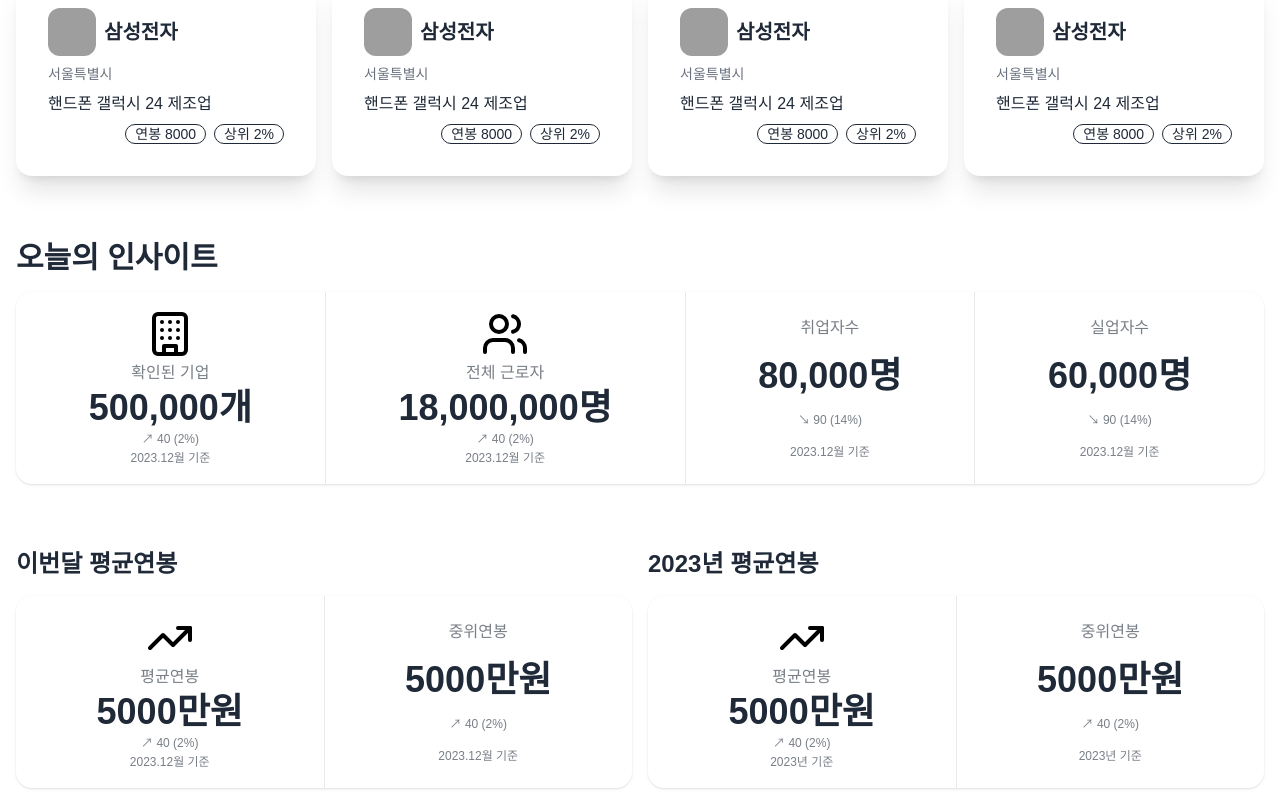
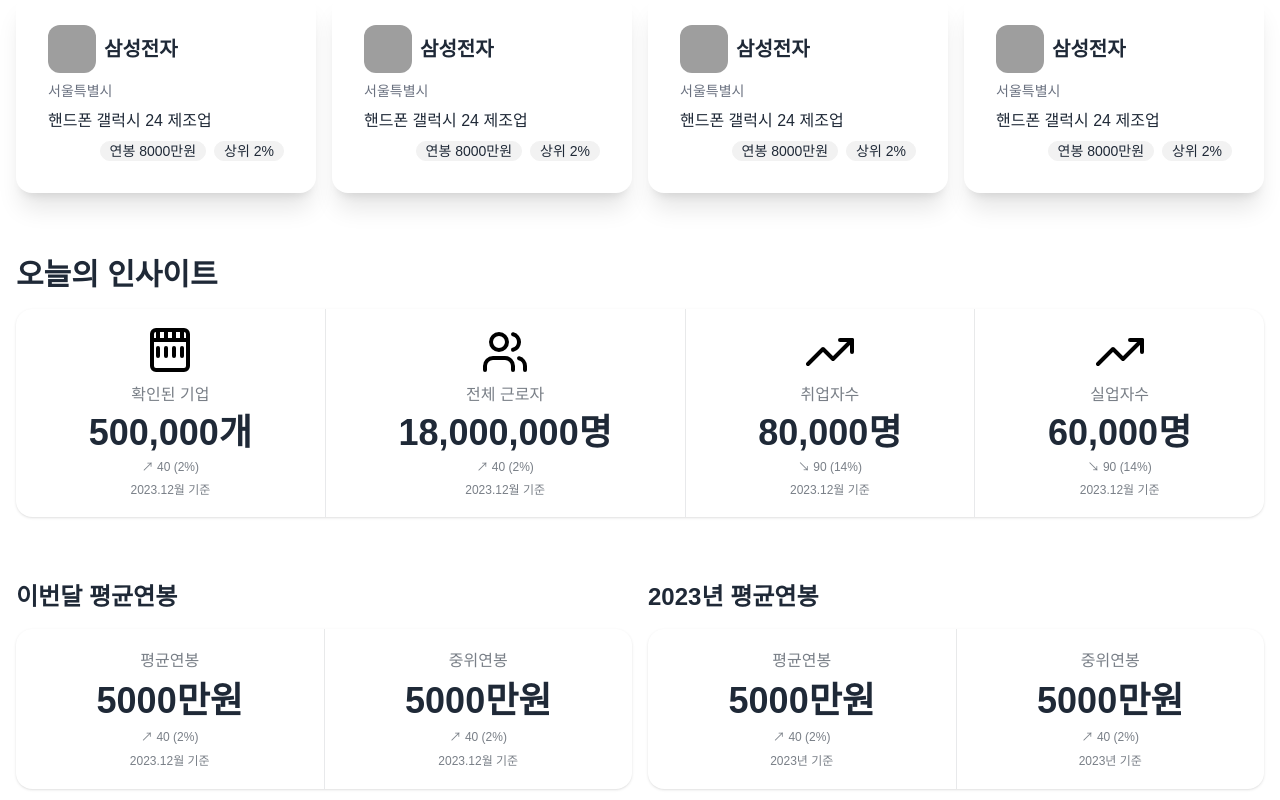
Before and after one commit to shing100/EnterpriseNationalPensionFrontend, a Next.js app: page / in a window 1280 px wide. Shown: the part 560-1360 px from the top of the page. Built offline with nearby package versions, Linux system fonts and the light colour scheme; grey boxes are pictures that could not be loaded.

Commit message:
[20240214] 메인화면 ui 변경

```diff
--- a/package.json
+++ b/package.json
@@ -13,6 +13,7 @@
     "next": "14.1.0",
     "react": "^18",
     "react-dom": "^18",
+    "react-hook-form": "^7.50.1",
     "swr": "^2.2.4"
   },
   "devDependencies": {
--- a/src/app/layout.tsx
+++ b/src/app/layout.tsx
@@ -2,6 +2,7 @@
 import type {Metadata} from "next";
 import {SWRProvider} from "@/app/SWRProvider";
 import Footer from "@/components/footer";
+import Navbar from "@/components/navbar";
 
 //const inter = Inter({ subsets: ["latin"] });
 
@@ -15,14 +16,17 @@
   return (
       <html lang="ko" data-theme={"light"}>
           <body >
-      <div className="w-full max-w-screen-2xl  mx-auto">
+              <div className="w-full max-w-screen-2xl mx-auto">
+                <Navbar />
+              </div>
+              <hr className="mb-4"/>
+              <div className="w-full max-w-screen-2xl mx-auto">
                 <SWRProvider>
                   {children}
                 </SWRProvider>
               </div>
+              <Footer />
           </body>
-      <hr />
-      <Footer />
       </html>
   )
 }
--- a/src/app/page.tsx
+++ b/src/app/page.tsx
@@ -1,61 +1,73 @@
 "use client";
-import Footer from "@/components/footer";
+import React, {useState} from "react";
+import { useForm } from "react-hook-form";
 import Card from "@/components/card";
-import Navbar from "@/components/navbar";
 import Table from "@/components/table";
 
+interface IconProps {
+    className?: string;
+}
+
 export default function Home() {
+    const { register, watch } = useForm();
+    const searchTerm = watch('search');
     return (
     <div>
-        <Navbar />
         <div className={"min-h-screen"}>
             <div className="relative rounded-2xl bg-cover bg-center h-96 text-white flex flex-col justify-center items-center" style={{backgroundImage: "url('https://cdn.pixabay.com/photo/2017/08/07/06/18/people-2600578_1280.jpg')"}}>
                 <h1 className="text-2xl md:text-4xl font-bold mb-4 px-4">모든 기업 정보를 한 번에 무료로 확인하세요.</h1>
                 <div className="flex items-center w-3/4 md:w-1/2">
                     <div className="absolute ml-3 ">
                         <svg xmlns="http://www.w3.org/2000/svg" className="h-5 w-5 text-gray-500" viewBox="0 0 20 20" fill="currentColor">
-                            <path fill-rule="evenodd" d="M8 4a4 4 0 100 8 4 4 0 000-8zM2 8a6 6 0 1110.89 3.476l4.817 4.817a1 1 0 01-1.414 1.414l-4.816-4.816A6 6 0 012 8z" clip-rule="evenodd" />
+                            <path fillRule="evenodd" d="M8 4a4 4 0 100 8 4 4 0 000-8zM2 8a6 6 0 1110.89 3.476l4.817 4.817a1 1 0 01-1.414 1.414l-4.816-4.816A6 6 0 012 8z" clipRule="evenodd" />
                         </svg>
                     </div>
-                    <input type="text" placeholder="기업명 검색..." className="input input-bordered pl-10 p-2 w-full rounded-lg text-gray-700" />
+                    <input
+                        {...register('search')}
+                        type="text"
+                        placeholder="기업명 검색..."
+                        className="input input-bordered pl-10 p-2 w-full rounded-lg text-gray-700"
+                    />
                 </div>
             </div>
             <section className={"py-8 px-4"}>
                 <div className={"container mx-auto"}>
                     <h1 className={"text-3xl font-bold mb-4"}>오늘의 기업</h1>
                     <div className={"grid gap-4 grid-cols-1 sm:grid-cols-2 lg:grid-cols-4"}>
-                        <Card />
-                        <Card />
-                        <Card />
-                        <Card />
+                        <Card/>
+                        <Card/>
+                        <Card/>
+                        <Card/>
                     </div>
                 </div>
             </section>
             <section className={"py-8 px-4"}>
                 <div>
                     <h2 className="text-3xl font-bold mb-4">오늘의 인사이트</h2>
-                    <div className="w-full h-48 stats shadow">
+                    <div className="w-full h-52 stats shadow">
                         <div className="stat place-items-center">
-                            <BuildingIcon className="w-12 h-12 text-black" />
+                            <BuildingIcon className="w-12 h-12 text-black"/>
                             <div className="stat-title">확인된 기업</div>
                             <div className="stat-value">500,000개</div>
                             <div className="stat-desc ">↗︎ 40 (2%)</div>
                             <div className="stat-desc ">2023.12월 기준</div>
                         </div>
                         <div className="stat place-items-center">
-                            <UsersIcon className="w-12 h-12 text-black" />
+                            <UsersIcon className="w-12 h-12 text-black"/>
                             <div className="stat-title">전체 근로자</div>
                             <div className="stat-value">18,000,000명</div>
                             <div className="stat-desc">↗︎ 40 (2%)</div>
                             <div className="stat-desc ">2023.12월 기준</div>
                         </div>
                         <div className="stat place-items-center">
+                            <TrendingUpIcon className="w-12 h-12 text-black"/>
                             <div className="stat-title">취업자수</div>
                             <div className="stat-value">80,000명</div>
                             <div className="stat-desc">↘︎ 90 (14%)</div>
                             <div className="stat-desc ">2023.12월 기준</div>
                         </div>
                         <div className="stat place-items-center">
+                            <TrendingUpIcon className="w-12 h-12 text-black"/>
                             <div className="stat-title">실업자수</div>
                             <div className="stat-value">60,000명</div>
                             <div className="stat-desc">↘︎ 90 (14%)</div>
@@ -68,9 +80,8 @@
                 <div className="grid grid-cols-1 md:grid-cols-2 gap-4">
                     <div>
                         <h2 className="text-2xl font-bold mb-4">이번달 평균연봉</h2>
-                        <div className="w-full h-48 stats shadow">
+                        <div className="w-full h-40 stats shadow">
                             <div className="stat place-items-center">
-                                <TrendingUpIcon className="w-12 h-12 text-black" />
                                 <div className="stat-title">평균연봉</div>
                                 <div className="stat-value">5000만원</div>
                                 <div className="stat-desc ">↗︎ 40 (2%)</div>
@@ -86,9 +97,8 @@
                     </div>
                     <div>
                         <h2 className="text-2xl font-bold mb-4">2023년 평균연봉</h2>
-                        <div className="w-full h-48 stats shadow">
+                        <div className="w-full h-40 stats shadow">
                             <div className="stat place-items-center">
-                                <TrendingUpIcon className="w-12 h-12 text-black" />
                                 <div className="stat-title">평균연봉</div>
                                 <div className="stat-value">5000만원</div>
                                 <div className="stat-desc ">↗︎ 40 (2%)</div>
@@ -105,82 +115,43 @@
                 </div>
             </section>
             <section className="py-8 px-4">
-                <Table />
+                <Table/>
             </section>
         </div>
     </div>
   );
 }
 
-function BuildingIcon(props) {
-    return (
-        <svg
-            {...props}
-            xmlns="http://www.w3.org/2000/svg"
-            width="24"
-            height="24"
-            viewBox="0 0 24 24"
-            fill="none"
-            stroke="currentColor"
-            strokeWidth="2"
-            strokeLinecap="round"
-            strokeLinejoin="round"
-        >
-            <rect width="16" height="20" x="4" y="2" rx="2" ry="2" />
-            <path d="M9 22v-4h6v4" />
-            <path d="M8 6h.01" />
-            <path d="M16 6h.01" />
-            <path d="M12 6h.01" />
-            <path d="M12 10h.01" />
-            <path d="M12 14h.01" />
-            <path d="M16 10h.01" />
-            <path d="M16 14h.01" />
-            <path d="M8 10h.01" />
-            <path d="M8 14h.01" />
+
+const BuildingIcon: React.FC<IconProps> = ({ className }) => (
+    <svg className={className} xmlns="http://www.w3.org/2000/svg" viewBox="0 0 24 24" fill="none" stroke="currentColor" strokeWidth="2" strokeLinecap="round" strokeLinejoin="round">
+        <rect x="3" y="1" width="18" height="20" rx="2" ry="2"></rect>
+        <line x1="3" y1="6" x2="21" y2="6"></line>
+        <line x1="6" y1="1" x2="6" y2="6"></line>
+        <line x1="10" y1="1" x2="10" y2="6"></line>
+        <line x1="14" y1="1" x2="14" y2="6"></line>
+        <line x1="18" y1="1" x2="18" y2="6"></line>
+        <line x1="6" y1="10" x2="6" y2="14"></line>
+        <line x1="10" y1="10" x2="10" y2="14"></line>
+        <line x1="14" y1="10" x2="14" y2="14"></line>
+        <line x1="18" y1="10" x2="18" y2="14"></line>
     </svg>
-    )
-}
+);
 
 
-function TrendingUpIcon(props) {
-    return (
-        <svg
-            {...props}
-            xmlns="http://www.w3.org/2000/svg"
-            width="24"
-            height="24"
-            viewBox="0 0 24 24"
-            fill="none"
-            stroke="currentColor"
-            strokeWidth="2"
-            strokeLinecap="round"
-            strokeLinejoin="round"
-        >
-            <polyline points="22 7 13.5 15.5 8.5 10.5 2 17" />
-            <polyline points="16 7 22 7 22 13" />
+const TrendingUpIcon: React.FC<IconProps> = ({ className }) => (
+    <svg className={className} xmlns="http://www.w3.org/2000/svg" viewBox="0 0 24 24" fill="none" stroke="currentColor" strokeWidth="2" strokeLinecap="round" strokeLinejoin="round">
+        <polyline points="23 6 13.5 15.5 8.5 10.5 1 18"></polyline>
+        <polyline points="17 6 23 6 23 12"></polyline>
     </svg>
-    )
-}
+);
 
 
-function UsersIcon(props) {
-    return (
-        <svg
-            {...props}
-            xmlns="http://www.w3.org/2000/svg"
-            width="24"
-            height="24"
-            viewBox="0 0 24 24"
-            fill="none"
-            stroke="currentColor"
-            strokeWidth="2"
-            strokeLinecap="round"
-            strokeLinejoin="round"
-        >
+const UsersIcon: React.FC<IconProps> = ({ className }) => (
+    <svg className = {className} xmlns="http://www.w3.org/2000/svg" width="24" height="24" viewBox="0 0 24 24" fill="none" stroke="currentColor" strokeWidth="2" strokeLinecap="round" strokeLinejoin="round">
         <path d="M16 21v-2a4 4 0 0 0-4-4H6a4 4 0 0 0-4 4v2" />
         <circle cx="9" cy="7" r="4" />
         <path d="M22 21v-2a4 4 0 0 0-3-3.87" />
         <path d="M16 3.13a4 4 0 0 1 0 7.75" />
     </svg>
-    )
-}
+);
--- a/src/components/card.tsx
+++ b/src/components/card.tsx
@@ -15,8 +15,8 @@
                 <div className="text-gray-500 text-sm">서울특별시</div>
                 <p>핸드폰 갤럭시 24 제조업</p>
                 <div className="card-actions justify-end">
-                    <div className="badge badge-outline">연봉 8000</div>
-                    <div className="badge badge-outline">상위 2%</div>
+                    <span className="badge badge-ghost badge-md">연봉 8000만원</span>
+                    <span className="badge badge-ghost badge-md">상위 2%</span>
                 </div>
             </div>
         </div>
--- a/src/components/footer.tsx
+++ b/src/components/footer.tsx
@@ -2,10 +2,13 @@
 
 export default function Footer() {
     return (
-        <footer className="footer footer-center p-4 text-base-content">
-            <aside>
-                <p>Copyright © 2024 - All right reserved by insight job</p>
-            </aside>
-        </footer>
+        <div>
+            <hr />
+            <footer className="footer footer-center p-4 text-base-content">
+                <aside>
+                    <p>Copyright © 2024 - All right reserved by insight job</p>
+                </aside>
+            </footer>
+        </div>
     )
 }
--- a/src/components/navbar.tsx
+++ b/src/components/navbar.tsx
@@ -1,10 +1,11 @@
+import Link from "next/link";
 
 
 export default function Navbar() {
     return (
         <div className="navbar bg-base-100">
             <div className="flex-1">
-                <a className="btn btn-ghost text-xl">인사이트잡</a>
+                <Link href={"/"} className={"btn btn-ghost text-xl"}>인사이트잡</Link>
             </div>
             <div className="flex-none">
                 <ul className="menu menu-horizontal px-1">
@@ -15,9 +16,9 @@
                             <summary>
                                 연봉정보
                             </summary>
-                            <ul className="p-2 bg-base-100 rounded-t-none">
-                                <li><a>지역별</a></li>
-                                <li><a>산업별</a></li>
+                            <ul className="p-2 bg-base-100 rounded-t-none z-10">
+                                <li><Link href={"/salary/location"}>지역별</Link></li>
+                                <li><Link href={"/salary/industry"}>산업별</Link></li>
                             </ul>
                         </details>
                     </li>
```
Also changed, not shown: 1 other file (tests, documents, lock files or other folders). Lines whose indentation alone changed are shown as unchanged.
